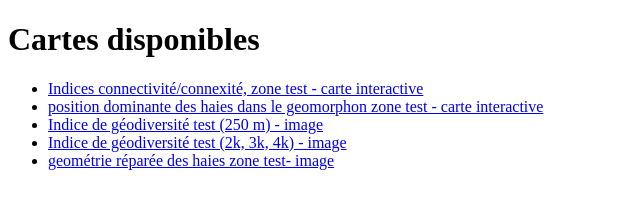
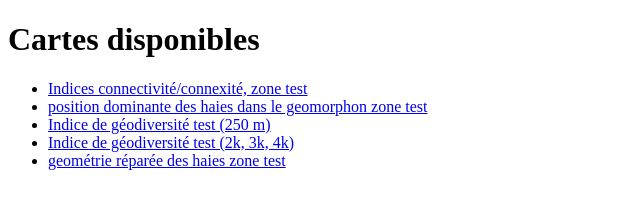
Before and after one commit to RomanLagalis/Restor-haies, a plain HTML site: page cartes/index.html in a window 1280 px wide. Shown: the whole page, without its empty margins (0-640 px from the left). Drawn offline with Linux system fonts and the light colour scheme.

Commit message:
Update index.html

```diff
--- a/cartes/index.html
+++ b/cartes/index.html
@@ -7,11 +7,11 @@
 <body>
   <h1>Cartes disponibles</h1>
   <ul>
-    <li><a href="haies_test_MAI.html" target="_blank">Indices connectivité/connexité, zone test - carte interactive</a></li>
-    <li><a href="geomorph_test_haies.html" target="_blank"> position dominante des haies dans le geomorphon zone test - carte interactive</a></li>
-    <li><a href="geodiv_250m.png" target="_blank">Indice de géodiversité test (250 m) - image</a></li>
-    <li><a href="geodivNormandie_1305_V2.html" target="_blank">Indice de géodiversité test (2k, 3k, 4k) - image</a></li>
-    <li><a href="noeuds_haies.html" target="_blank">geométrie réparée des haies zone test- image</a></li>
+    <li><a href="haies_test_MAI.html" target="_blank">Indices connectivité/connexité, zone test </a></li>
+    <li><a href="geomorph_test_haies.html" target="_blank"> position dominante des haies dans le geomorphon zone test </a></li>
+    <li><a href="geodiv_250.png" target="_blank">Indice de géodiversité test (250 m)</a></li>
+    <li><a href="geodivNormandie_1305_V2.html" target="_blank">Indice de géodiversité test (2k, 3k, 4k)</a></li>
+    <li><a href="noeuds_haies.html" target="_blank">geométrie réparée des haies zone test</a></li>
     <!-- Ajoute ici d'autres cartes -->
   </ul>
 </body>
```
